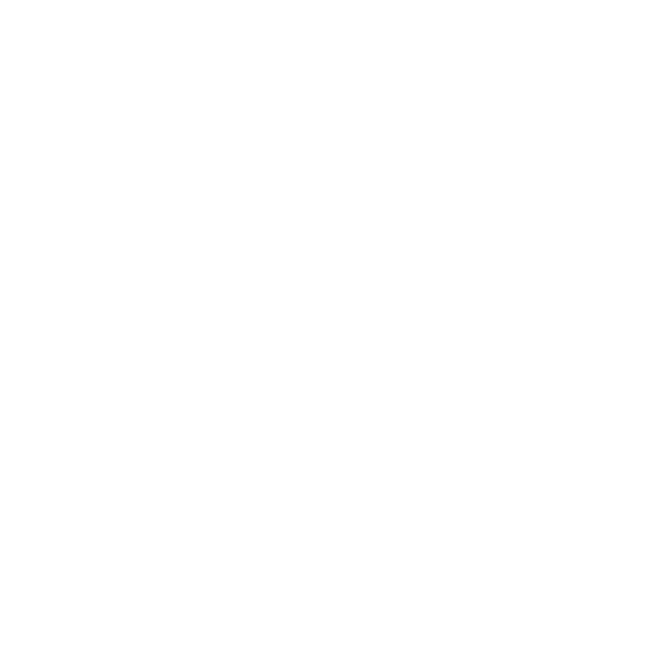
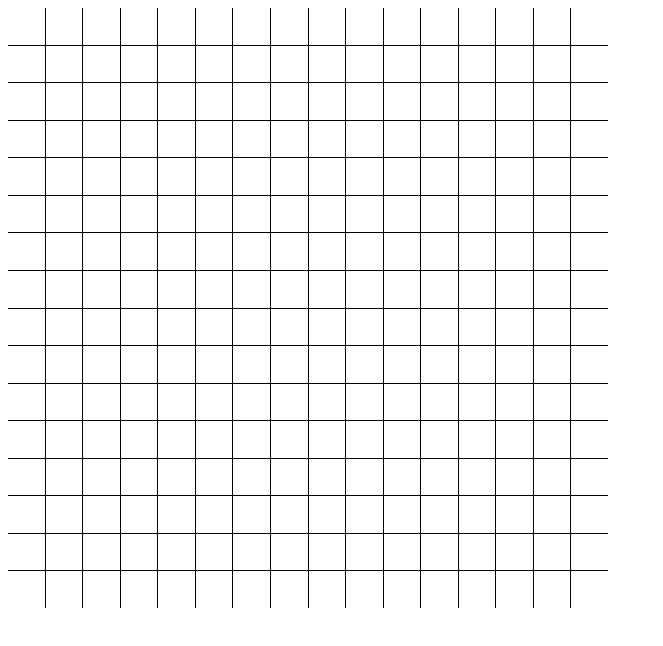
Before and after one commit to tnikFi/etch-a-sketch, a plain HTML site: page index.html in a window 1280 px wide. Shown: the whole page, without its empty margins (0-663 px from the left). Drawn offline with Linux system fonts and the light colour scheme.

Commit message:
Made grid visible

```diff
--- a/app.js
+++ b/app.js
@@ -1,22 +1,21 @@
 function constructGrid(width, height) {
-    let rows = [];
+    let cells = [];
     for (var i = 0; i < height; i++) {
-        let row = document.createElement("div");
-        row.classList.add("grid-row");
         for (var j = 0; j < width; j++) {
             let cell = document.createElement("div");
             cell.classList.add("grid-cell");
+            cell.style.gridArea = `${i+1} / ${j+1}`;
             cell.setAttribute("data-x", j);
-            row.appendChild(cell);
+            cell.setAttribute("data-y", i);
+            cells.push(cell);
         }
-        row.setAttribute("data-y", i);
-        rows.push(row);
     }
-    return rows;
+    return cells;
 }
 
 const container = document.querySelector("div.container");
-let rows = constructGrid(50, 50);
-rows.forEach(row => {
-    container.appendChild(row);
+let cells = constructGrid(16, 16);
+cells.forEach(cell => {
+    container.appendChild(cell);
+    console.log("Added")
 });
--- a/index.html
+++ b/index.html
@@ -4,6 +4,7 @@
     <meta charset="UTF-8">
     <meta http-equiv="X-UA-Compatible" content="IE=edge">
     <meta name="viewport" content="width=device-width, initial-scale=1.0">
+    <link rel="stylesheet" href="style.css">
     <script src="app.js" defer></script>
     <title>Etch-a-Sketch</title>
 </head>
--- /dev/null
+++ b/style.css
@@ -0,0 +1,11 @@
+.container {
+    width: 600px;
+    height: 600px;
+    display: grid;
+    background-color: black;
+    gap: 1px;
+}
+
+.grid-cell {
+    background-color: white;
+}
```
